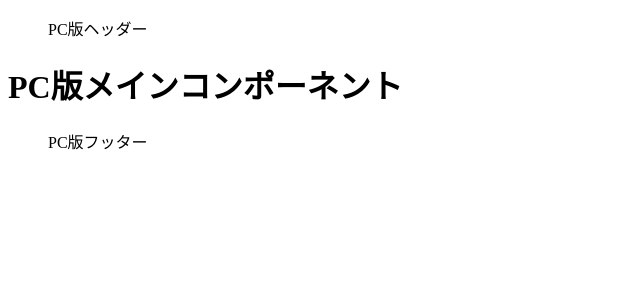
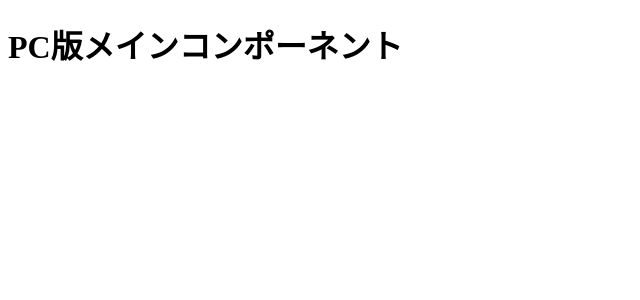
Before and after one commit to isao0214/isaoebisujima.me, a Nuxt app: page / in a window 1280 px wide. Shown: the top 300 px of the page, without its empty margins (0-640 px from the left). Built offline with nearby package versions, Linux system fonts and the light colour scheme.

Commit message:
pages/index.vueにて、header, footerの読み込みを削除

```diff
--- a/pages/index.vue
+++ b/pages/index.vue
@@ -1,33 +1,21 @@
 <template>
   <div>
     <template v-if="isMobile">
-      <header-sp/>
       <index-sp/>
-      <footer-sp/>
     </template>
     <template v-else>
-      <header-pc/>
       <index-pc/>
-      <footer-pc/>
     </template>
   </div>
 </template>
 
 <script>
-import HeaderSp from '~/components/common/HeaderSp.vue';
-import HeaderPc from '~/components/common/HeaderPc.vue';
-import FooterSp from '~/components/common/FooterSp.vue';
-import FooterPc from '~/components/common/FooterPc.vue';
 import IndexSp from '~/components/IndexSp.vue';
 import IndexPc from '~/components/IndexPc.vue';
 
 export default {
   layout: 'app',
   components: {
-    HeaderSp,
-    HeaderPc,
-    FooterSp,
-    FooterPc,
     IndexSp,
     IndexPc,
   },
```
